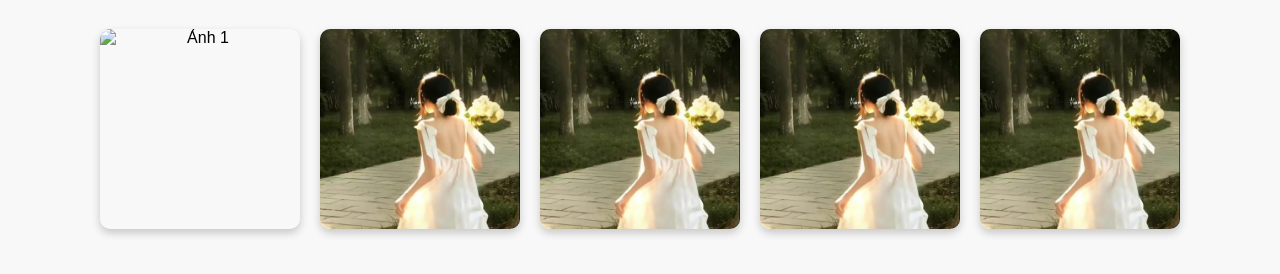
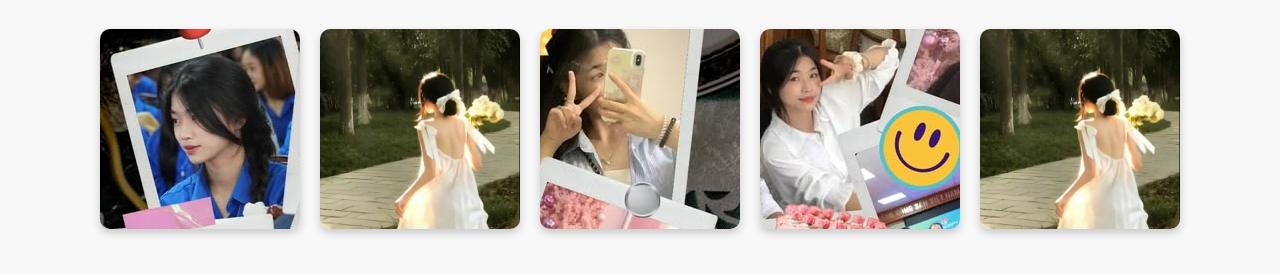
Before and after one commit to Inhyy/album-inhy, a plain HTML site: page index.html in a window 1280 px wide. Shown: the part 62-336 px from the top of the page. Drawn offline with Linux system fonts and the light colour scheme.

Commit message:
Update index.html

```diff
--- a/index.html
+++ b/index.html
@@ -31,10 +31,10 @@
 <body>
     <h1>Album Người Yêu 💖</h1>
     <div class="gallery">
-        <img src="" alt="Ảnh 1">
+        <img src="cropped_1.png" alt="Ảnh 1">
         <img src="482750300_677556144698297_578728456080355154_n.png" alt="Ảnh 2">
-        <img src="482750300_677556144698297_578728456080355154_n.png" alt="Ảnh 3">
-          <img src="482750300_677556144698297_578728456080355154_n.png" alt="Ảnh 4">
+        <img src="cropped_2.png" alt="Ảnh 3">
+          <img src="cropped_3 (1).png" alt="Ảnh 4">
           <img src="482750300_677556144698297_578728456080355154_n.png" alt="Ảnh 5">
 
 
```
